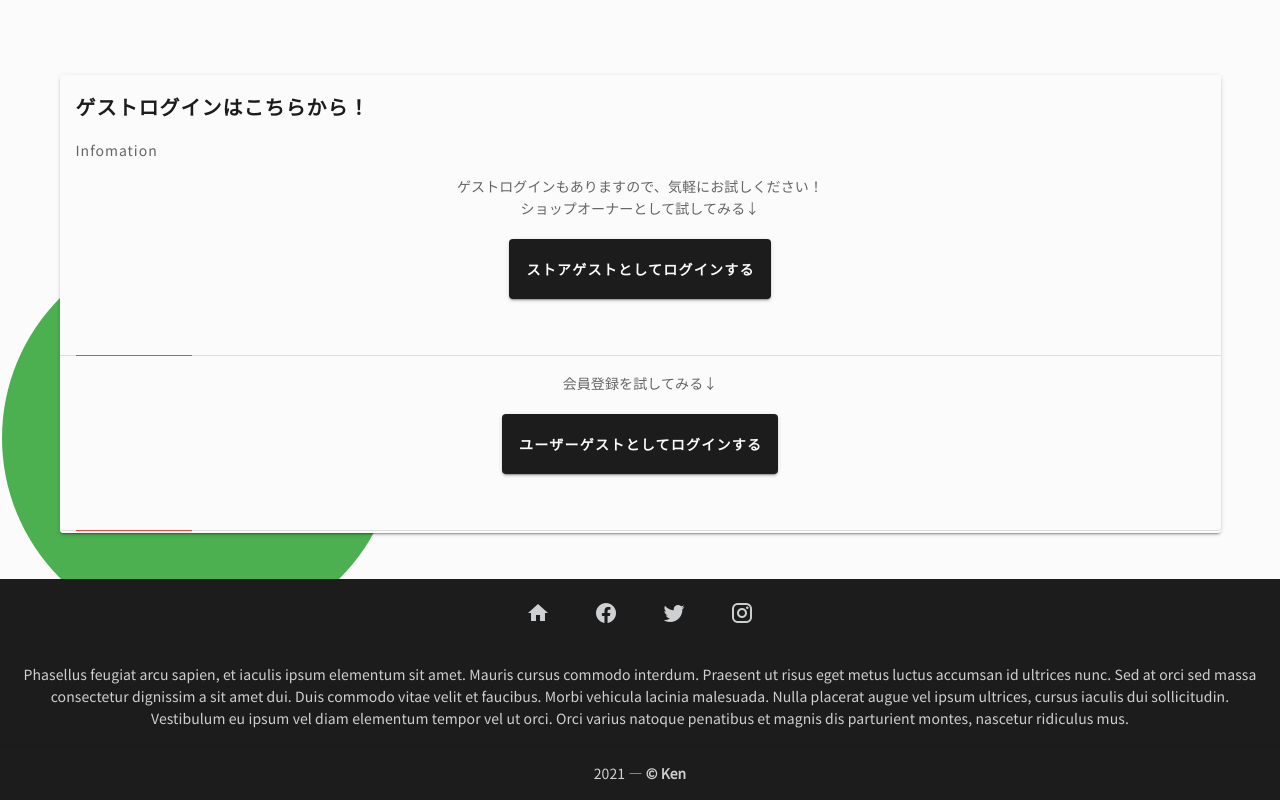
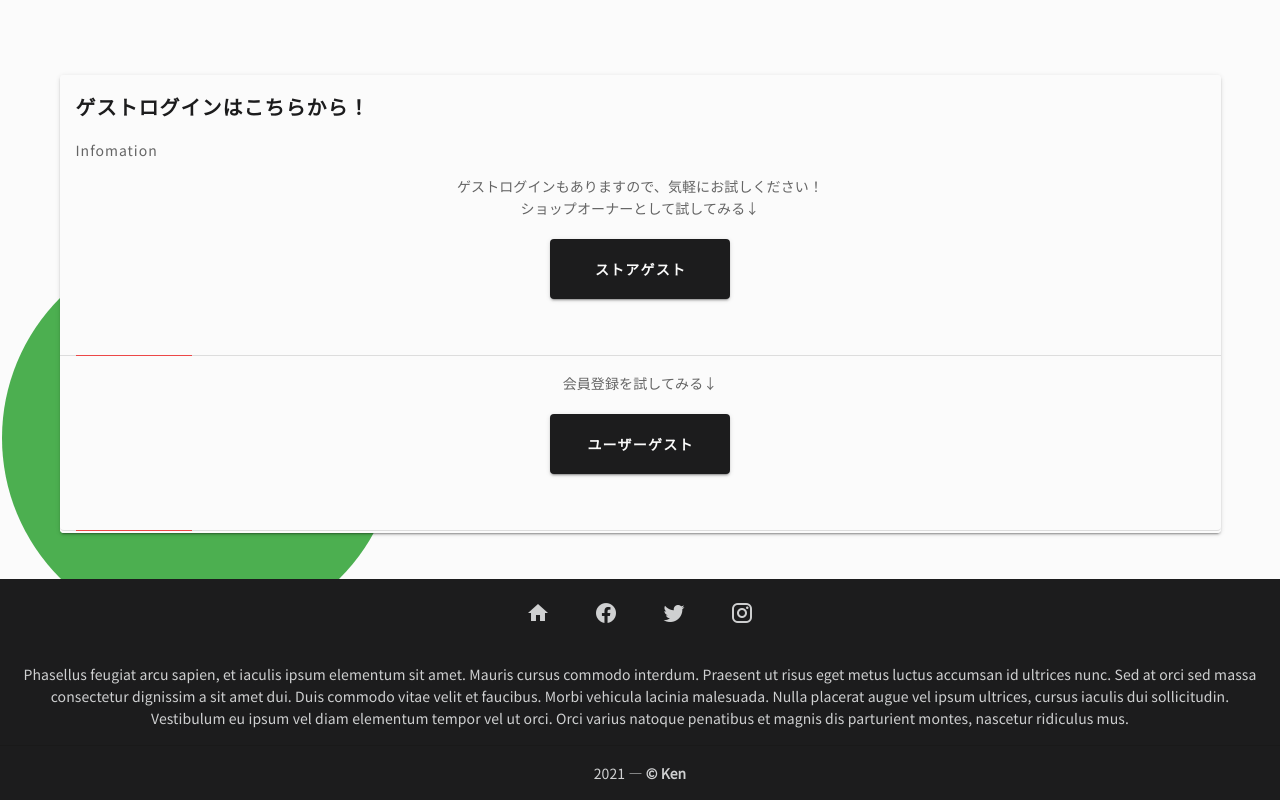
Before and after one commit to ken-1200/django-vue-app, a Vue app in the folder frontend/: page / in a window 1280 px wide. Shown: the part 1774-2574 px from the top of the page. Built offline with nearby package versions, Linux system fonts and the light colour scheme; no server answers; a web font is replaced by a local one.

Commit message:
feat: レイアウト修正

```diff
--- a/frontend/src/components/Form.vue
+++ b/frontend/src/components/Form.vue
@@ -38,6 +38,7 @@
         required
       ></v-text-field>
 
+      <v-col style="text-align: center;">
         <v-btn
           :disabled="!valid"
           :loading="loading"
@@ -65,6 +66,7 @@
         >
           登録済みの方はこちらから
         </v-btn>
+      </v-col>
     </v-form>
   </div>
 </template>
@@ -137,6 +139,6 @@ export default {
   height: 36px;
   min-width: 64px;
   padding: 0 16px;
-  margin-top: 10px;
+  margin: 10px 5px 0 5px;
 }
 </style>
--- a/frontend/src/components/Login.vue
+++ b/frontend/src/components/Login.vue
@@ -40,6 +40,7 @@
         required
       ></v-text-field>
 
+      <v-col style="text-align: center;">
         <v-btn
           color="darkblueshade"
           style="color: #fbfbfb;"
@@ -47,6 +48,14 @@
           @click="registerButton"
         >
           戻る
+        </v-btn>
+
+        <v-btn
+          color="error"
+          class="mr-4"
+          @click="reset"
+        >
+          修正する
         </v-btn>
 
         <v-btn
@@ -58,14 +67,7 @@
         >
           ログイン
         </v-btn>
-
-      <v-btn
-        color="error"
-        class="mr-4"
-        @click="reset"
-      >
-        修正する
-      </v-btn>
+      </v-col>
     </v-form>
   </div>
 </template>
@@ -103,6 +105,6 @@ export default {
   height: 36px;
   min-width: 64px;
   padding: 0 16px;
-  margin-top: 10px;
+  margin: 10px 5px 0 5px;
 }
 </style>
--- a/frontend/src/components/UserLogin.vue
+++ b/frontend/src/components/UserLogin.vue
@@ -40,6 +40,7 @@
         required
       ></v-text-field>
 
+      <v-col style="text-align: center;">
         <v-btn
           color="darkblueshade"
           style="color: #fbfbfb;"
@@ -47,6 +48,14 @@
           @click="registerButton"
         >
           戻る
+        </v-btn>
+
+        <v-btn
+          color="error"
+          class="mr-4"
+          @click="reset"
+        >
+          修正する
         </v-btn>
 
         <v-btn
@@ -58,14 +67,7 @@
         >
           ログイン
         </v-btn>
-
-      <v-btn
-        color="error"
-        class="mr-4"
-        @click="reset"
-      >
-        修正する
-      </v-btn>
+      </v-col>
     </v-form>
   </div>
 </template>
@@ -103,6 +105,6 @@ export default {
   height: 36px;
   min-width: 64px;
   padding: 0 16px;
-  margin-top: 10px;
+  margin: 10px 5px 0 5px;
 }
 </style>
--- a/frontend/src/components/UserRegisterForm.vue
+++ b/frontend/src/components/UserRegisterForm.vue
@@ -38,6 +38,7 @@
         required
       ></v-text-field>
 
+      <v-col style="text-align: center;">
         <v-btn
           :disabled="!valid"
           :loading="loading"
@@ -65,6 +66,7 @@
         >
           登録済みの方はこちらから
         </v-btn>
+      </v-col>
     </v-form>
   </div>
 </template>
@@ -137,6 +139,6 @@ export default {
   height: 36px;
   min-width: 64px;
   padding: 0 16px;
-  margin-top: 10px;
+  margin: 10px 5px 0 5px;
 }
 </style>
--- a/frontend/src/views/DashBoard.vue
+++ b/frontend/src/views/DashBoard.vue
@@ -200,7 +200,7 @@
                 style="color: #fbfbfb; margin-top: 20px !important;"
                 @click.stop="storeLoginAsaGuest"
               >
-                ストアゲストとしてログインする
+                ストアゲスト
               </v-btn><br>
             </v-card-text>
             <v-card-text>
@@ -214,7 +214,7 @@
                 style="color: #fbfbfb; margin-top: 20px !important;"
                 @click.stop="userLoginAsaGuest"
               >
-                ユーザーゲストとしてログインする
+                ユーザーゲスト
               </v-btn><br>
             </v-card-text>
           </v-card>
@@ -314,7 +314,7 @@ export default {
           clearInterval(interval);
           done();  //cssを使わないときは必ずいる。
         }
-      }, 20);
+      }, 10);
     },
     leave(el, done) { //消えるとき
       let scale = 1;
@@ -325,7 +325,7 @@ export default {
           clearInterval(interval);
           done();  //cssを使わないときは必ずいる。
         }
-      }, 20);
+      }, 10);
     },
   },
   computed: {
```
Lines whose indentation alone changed are shown as unchanged.
